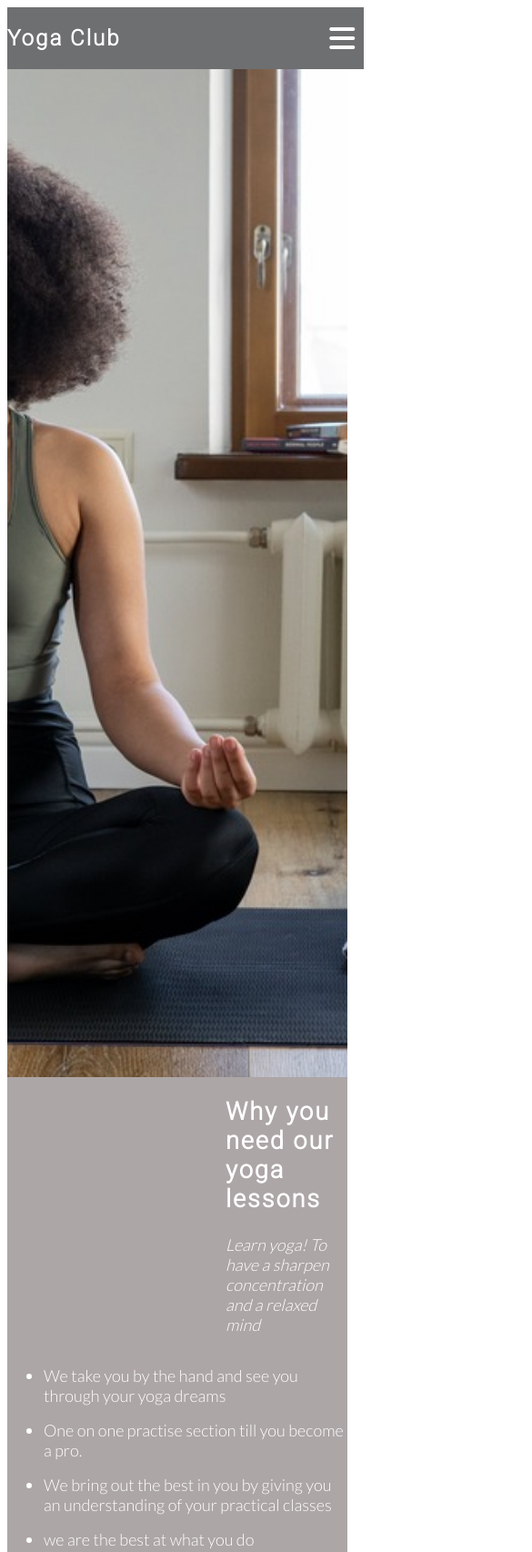
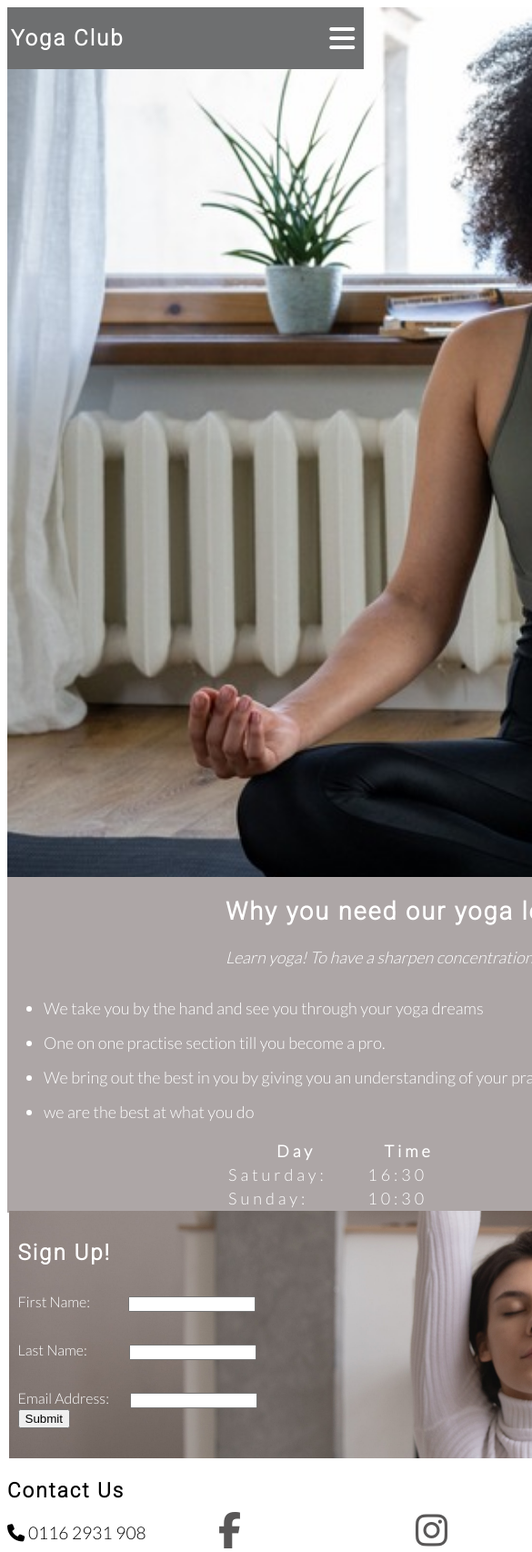
Before and after one commit to Code-Institute-Submissions/David-d-programmer-first.proj, a plain HTML site: page index.html in a window 390 px wide. Shown: the top 1706 px of the page at 91% size, 585 px wide, since content can reach past the window. Drawn offline with Linux system fonts and the light colour scheme.

Commit message:
creating a media for phone sizes

```diff
--- a/assets/css/style.css
+++ b/assets/css/style.css
@@ -1,5 +1,7 @@
 /* google fonts import */
 @import url('https://fonts.googleapis.com/css2?family=Lato:wght@300&family=Roboto:wght@300&display=swap');
+
+
 
 /* General styles */
 body {
@@ -197,7 +199,7 @@ footer {
 
 #social-contact i {
     color: rgb(89, 87, 87);
-    margin-left: 10rem;
+    margin-left: 12rem;
     font-size: 40px;
 
 }
@@ -206,6 +208,12 @@ footer {
 @media screen and (min-width: 768px) {
 
     /* Header */
+    body {
+        height: 100vh;
+        width: 100vw;
+
+    }
+
     nav {
         display: block;
         position: relative;
@@ -231,10 +239,53 @@ footer {
         line-height: 75px;
         margin: 0 0.5rem;
     }
+}
 
-    /* Media query: phones (540px and lesser) */
-    @media screen and (max-width: 540px) {
-        #main {
-            padding-left: ;
-        }
+
+
+/* Media query: phones (540px and lesser) */
+
+@media screen and (max-width: 540px) {
+
+    body {
+        width: 100vw;
+        height: 100vh;
+        flex-grow: 1;
+
     }
+
+    #logo {
+        margin-left: 4px;
+    }
+
+    #main {
+        width: 500%;
+        padding-bottom: 9rem;
+
+
+    }
+
+    #about {
+        font-size: large;
+        width: 500%;
+
+
+    }
+
+    #about>h2,
+    #about>p {
+        margin-left: 15rem;
+    }
+
+    table {
+        margin-left: 15rem;
+    }
+
+    #sign-up {
+        width: 300%;
+    }
+
+
+
+
+}
```
